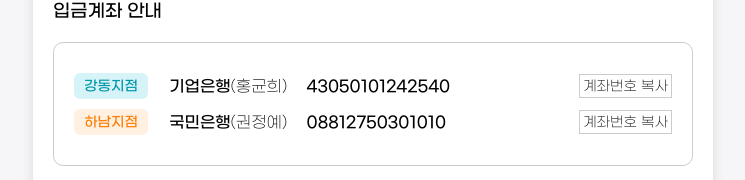
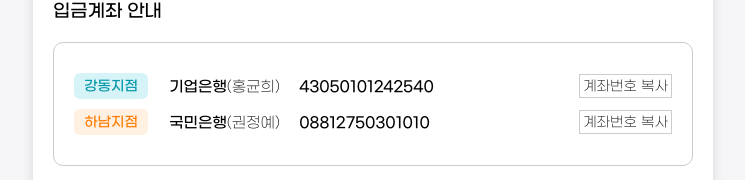
Before and after one commit to ossoni/goldcarriage, a plain HTML site: page index.html in a window 1280 px wide. Shown: the part 1477-1657 px from the top of the page, without its empty margins (267-1012 px from the left). Drawn offline with nearby package versions, Linux system fonts and the light colour scheme.

Commit message:
주문정보 수정

```diff
--- a/css/style.css
+++ b/css/style.css
@@ -269,9 +269,11 @@ header {
 .account ul li:nth-child(2) {
     width: 65%;
 }
-/* .account ul li {font-size: 16px;} */
+.account ul li:nth-child(2) span,
+.account ul li:nth-child(2) small,
+.account ul li:nth-child(2) strong {font-size: 15px;}
+
 .account ul span small {
-    font-size: 16px;
     font-weight: 300;
     padding-right: 15px;
 }
```
